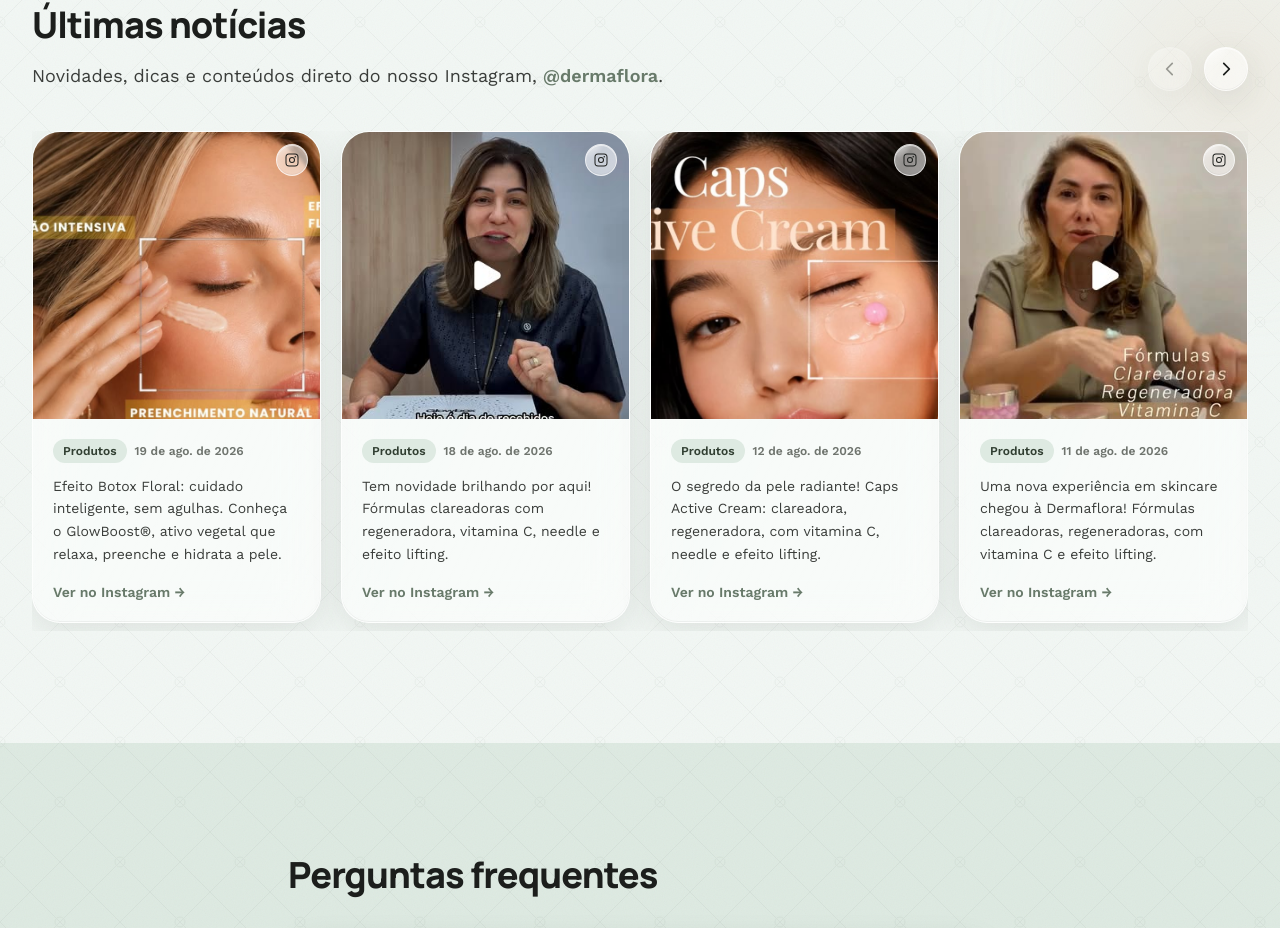
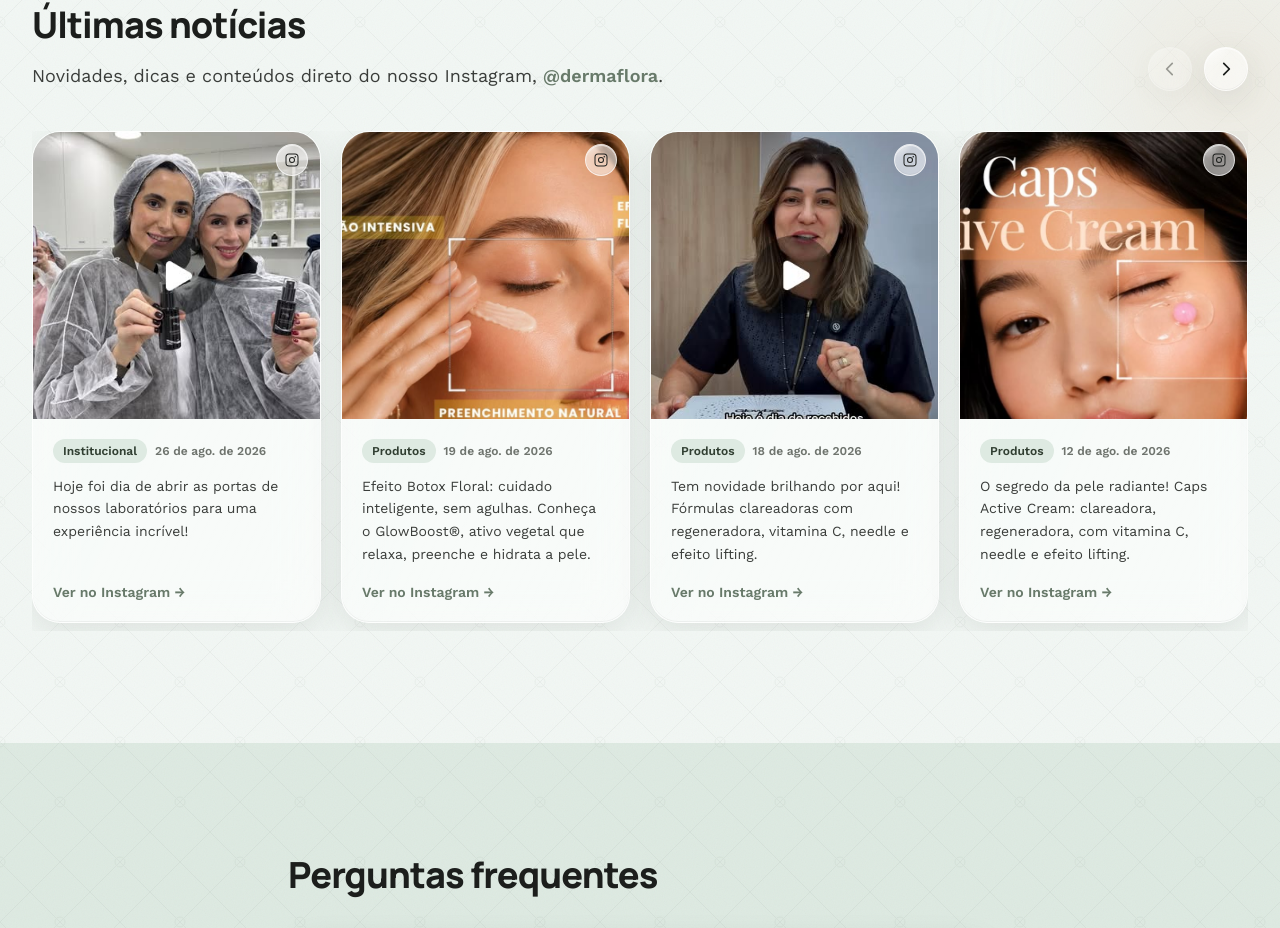
Before and after one commit to italogfmedeiros-star/dermaflora-site, a Next.js app: page / in a window 1280 px wide. Shown: the part 4298-5226 px from the top of the page. Built offline with nearby package versions, Linux system fonts and the light colour scheme; no server answers.

Commit message:
Atualiza seção de últimas notícias com novo post do Instagram
Adiciona o post de 26/08/2026 (abertura dos laboratórios).

Co-Authored-By: Claude Sonnet 5 <noreply@anthropic.com>

```diff
--- a/src/data/instagram-posts.ts
+++ b/src/data/instagram-posts.ts
@@ -22,6 +22,14 @@ export type InstagramPost = {
 };
 
 export const INSTAGRAM_POSTS: InstagramPost[] = [
+  {
+    shortcode: "Dcg9xTDJ2-m",
+    permalink: "https://www.instagram.com/dermaflora/reel/Dcg9xTDJ2-m/",
+    image: "/instagram/Dcg9xTDJ2-m.jpg",
+    date: "2026-08-26",
+    category: "Institucional",
+    excerpt: "Hoje foi dia de abrir as portas de nossos laboratórios para uma experiência incrível!",
+  },
   {
     shortcode: "DcO5xiIJ-_B",
     permalink: "https://www.instagram.com/dermaflora/p/DcO5xiIJ-_B/",
```
Also changed, not shown: public/instagram/Dcg9xTDJ2-m.jpg (added).
